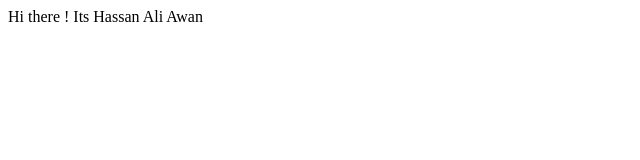
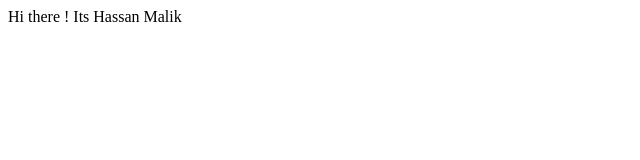
Before and after one commit to Hassanali27/Bootcamp2020, a plain HTML site: page index.html in a window 1280 px wide. Shown: the full height of the page, 0-640 px from the left. Drawn offline with Linux system fonts and the light colour scheme.

Commit message:
updated index.html
index.html is now updated

```diff
--- a/index.html
+++ b/index.html
@@ -8,7 +8,7 @@
 </head>
 <body>
     <div>
-        Hi there ! Its Hassan Ali Awan
+        Hi there ! Its Hassan Malik
     </div>
 </body>
 </html>
```
